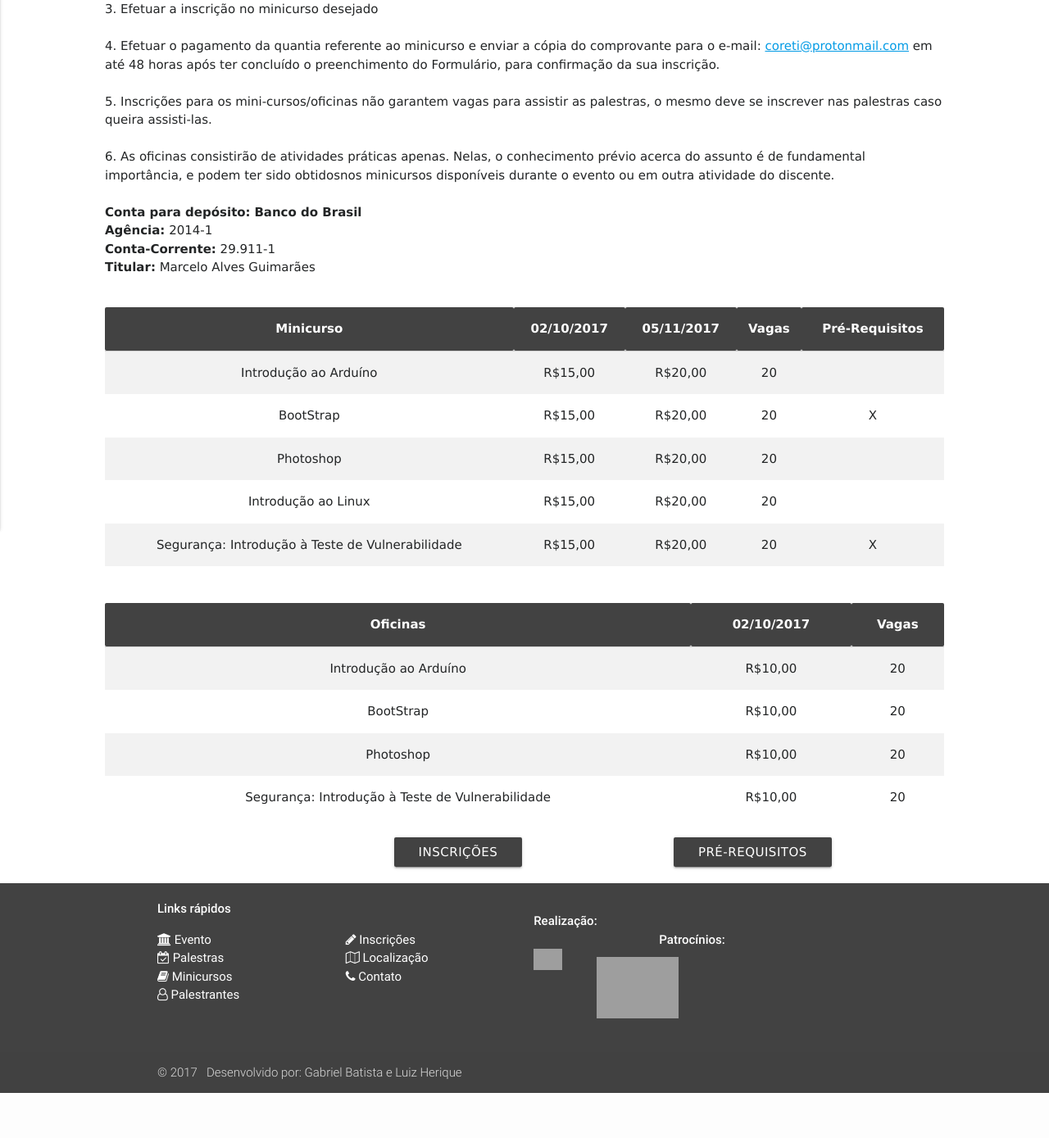
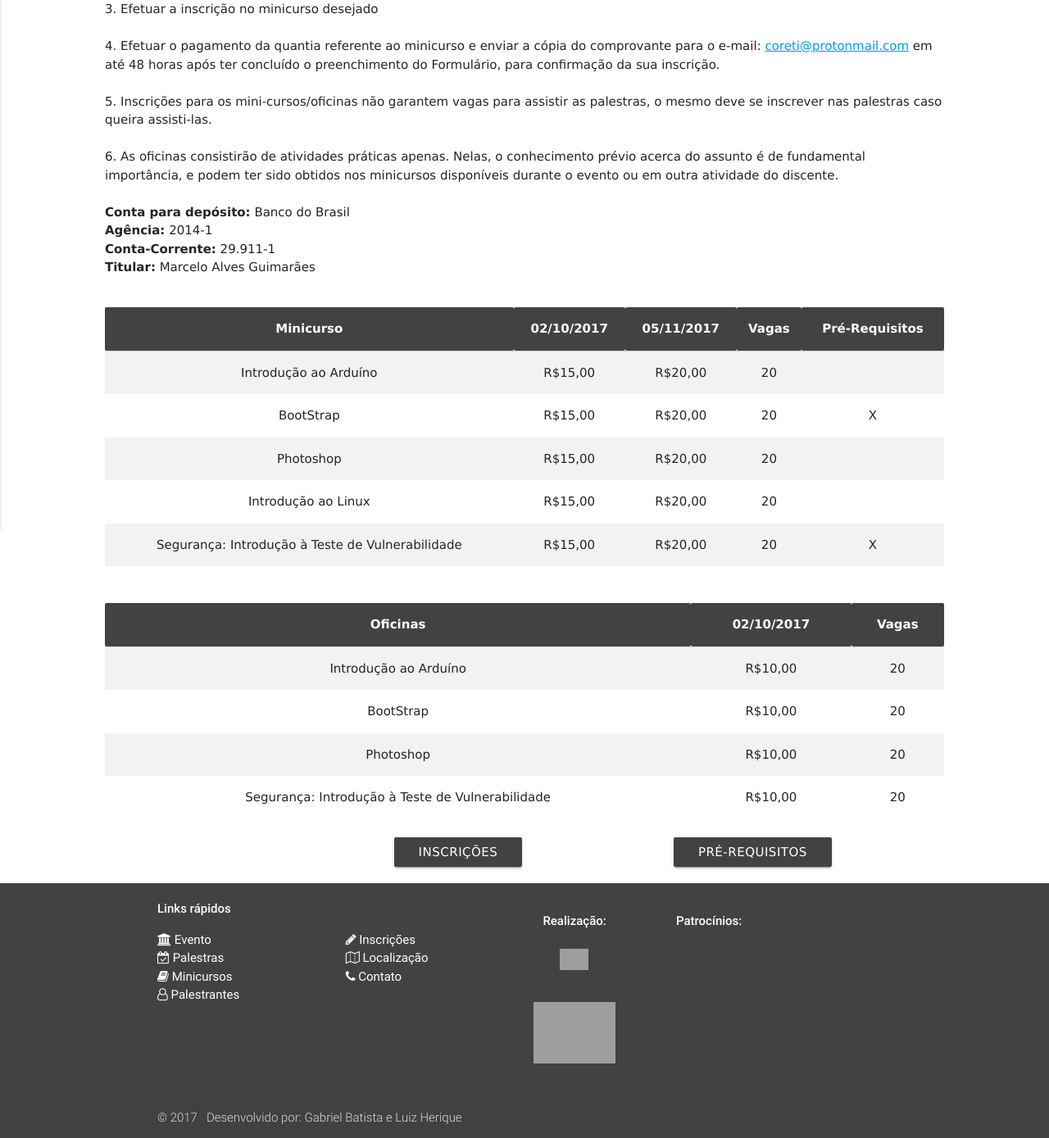
Before and after one commit to lhfoloni/coreti, a PHP site: page /inscricao.php in a window 1280 px wide. Shown: the part 214-1603 px from the top of the page at 82% size. Before the commit the page ends 1548 px from the top, so only its background shows below. Run offline with PHP 8.4, Linux system fonts and the light colour scheme; some libraries are stand-ins or nearby versions; grey boxes are pictures that could not be loaded.

Commit message:
rodape e inscricao

```diff
--- a/css/legenda.css
+++ b/css/legenda.css
@@ -49,3 +49,6 @@
 .cpds{
   margin-top: 32px;
 }
+.uesb{
+  margin-left: 32px;
+}
--- a/elementos/footer.php
+++ b/elementos/footer.php
@@ -24,21 +24,15 @@
         <div class="col l1 s12">
             <ul>
 
-              <li><a class="white-text text-lighten-3"></i><strong><span>Realização:</span></strong></a></li><br>
-              <li><a class="white-text text-lighten-3" href="#" onclick="window.open(&quot;http://www.uesb.br&quot;);"></i><img width="35px" src="http://cpds.uesb.br/somar/images/uesb-1-1.png"></a></li>
+              <li><a class="white-text text-lighten-3"></i><strong><span>&nbsp&nbsp&nbspRealização:</span></strong></a></li><br>
+              <li><a class="white-text text-lighten-3" href="#" onclick="window.open(&quot;http://www.uesb.br&quot;);"></i><img width="35px" src="http://cpds.uesb.br/somar/images/uesb-1-1.png" class="uesb"></a></li>
+              <li><a class="white-text text-lighten-3" href="#" onclick="window.open(&quot;http://www2.uesb.br/cpds&quot;);"></i><img width="100px" src="http://www2.uesb.br/cpds/wp-content/uploads/2016/07/logotipo-cpds.png" class="cpds"></a></li>
               </ul>
         </div>
-        <div class="col l1 s12">
-          <ul>
-            <br>
 
-            <li><a class="white-text text-lighten-3" href="#" onclick="window.open(&quot;http://www2.uesb.br/cpds&quot;);"></i><img width="100px" src="http://www2.uesb.br/cpds/wp-content/uploads/2016/07/logotipo-cpds.png" class="cpds"></a></li>
-
-          </ul></div>
           <div class="col l1 s12">
             <ul>
-
-              <li><a class="white-text text-lighten-3"></i><strong><span>&nbsp&nbsp&nbsp&nbsp&nbsp&nbsp Patrocínios:</span></strong></a></li><br>
+              <li><a class="white-text text-lighten-3"></i><strong><span>&nbsp&nbsp&nbsp&nbsp&nbsp&nbsp&nbsp&nbsp&nbsp&nbsp&nbsp&nbsp&nbsp&nbsp&nbsp&nbsp&nbsp&nbsp&nbsp&nbsp&nbsp&nbsp&nbsp&nbsp&nbsp&nbspPatrocínios:</span></strong></a></li>
       </ul>
       </div>
       </div>
--- a/index.php
+++ b/index.php
@@ -11,8 +11,7 @@
 				</div>
 			</div>
 			<div class="deposito">
-				<p class="flow-text" align="justify">O Congresso Regional de TI – CoRe TI, é um evento organizado por discentes do curso de Sistemas de Informação da UESB juntamente com os docentes do
-	curso.<br><br>Temos por objetivo trazer a sociedade o conhecimento acerca de Tecnologia da Informação, trazendo para o evento diferentes tematicas de palestras e minicursos, buscando também proporcionar aos alunos do curso de Sistemas de Informação da UESB uma maior integração com alunos do proprio Campus de Jequié, ou alunos de outras Instituições de Ensino com cursos voltados a área de Tecnologia da Informação(TI). E com isso trazer atualizações referentes a tecnologias, metodos e ferramentas ultilizadas na atualidade.</p>
+				<p class="flow-text" align="justify">O I Congresso Regional de TI (I CoReTI) tem como objetivo proporcionar aos alunos do curso de Sistemas de Informação da UESB uma maior integração, seja com alunos do próprio Campus de Jequié, ou alunos de outras Instituições de Ensino Superior com cursos voltados à área de Tecnologia da Informação (TI), buscando a atualização nas tecnologias, métodos e ferramentas utilizadas no projeto, desenvolvimento e gerenciamento de Sistemas de Informação. Busca-se esta ação por meio de palestras e minicursos aplicados por alunos e professores da UESB. Os minicursos oferecidos durante o evento serão ministrados por professores e alunos do curso de Sistemas de Informação, Professores e alunos convidados, de outras instituições, proporcionando a estes a prática no ensino e pesquisa.</p>
 		</div>
 
 		</main>
--- a/inscricao.php
+++ b/inscricao.php
@@ -20,10 +20,10 @@
 					    <br><br>
 					5. Inscrições para os mini-cursos/oficinas não garantem vagas para assistir as palestras, o mesmo deve se inscrever nas palestras caso queira assisti-las.<br><br>
 
-					6. As oficinas consistirão de atividades práticas apenas. Nelas, o conhecimento prévio acerca do assunto é de fundamental importância, e podem ter sido obtidosnos minicursos disponíveis durante o evento ou em outra atividade do discente.<br><br>
+					6. As oficinas consistirão de atividades práticas apenas. Nelas, o conhecimento prévio acerca do assunto é de fundamental importância, e podem ter sido obtidos nos minicursos disponíveis durante o evento ou em outra atividade do discente.<br><br>
 
 					<b>Conta para depósito:</b>
-				    <b>Banco do Brasil</b><br>
+				    Banco do Brasil<br>
 				    <b>Agência:</b> 2014-1<br>
 				    <b>Conta-Corrente:</b> 29.911-1<br>
 				    <b>Titular:</b> Marcelo Alves Guimarães<br><br>
```
Also changed, not shown: mini.php (+6 -6 lines).
